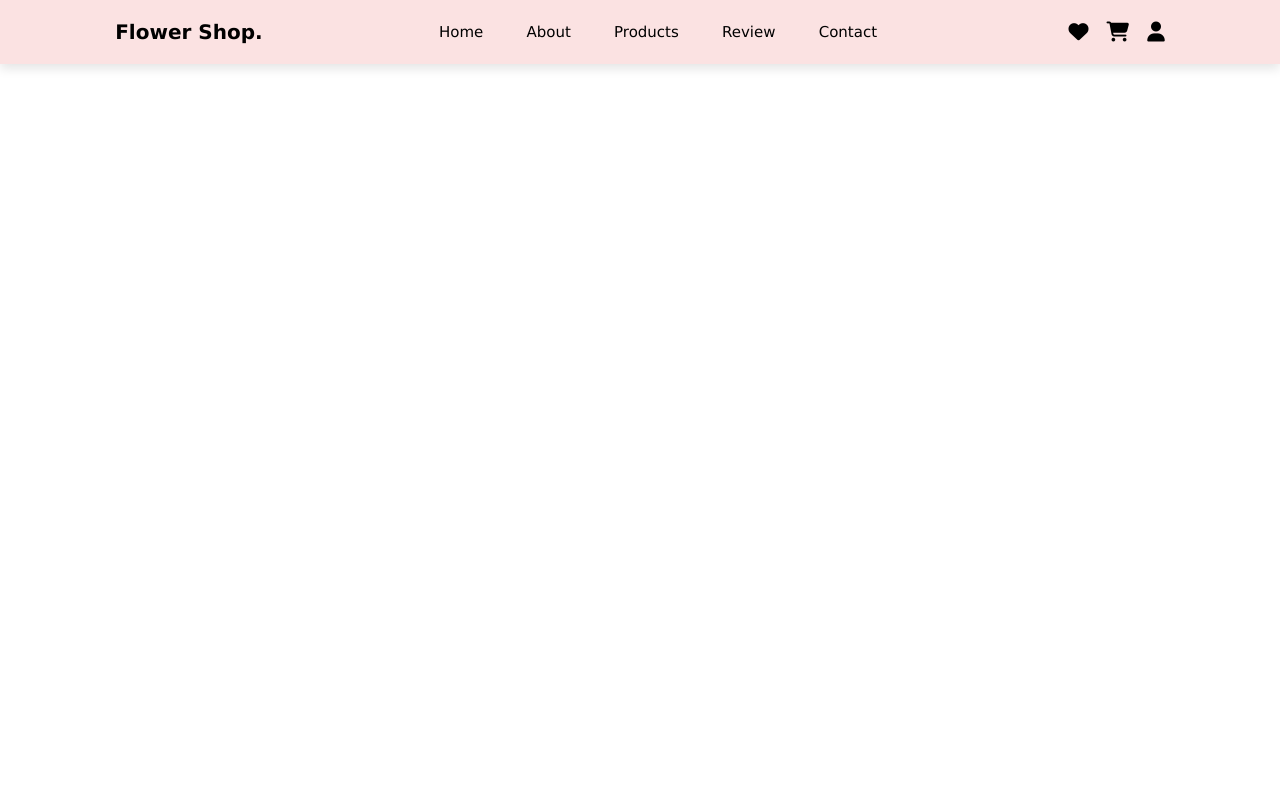
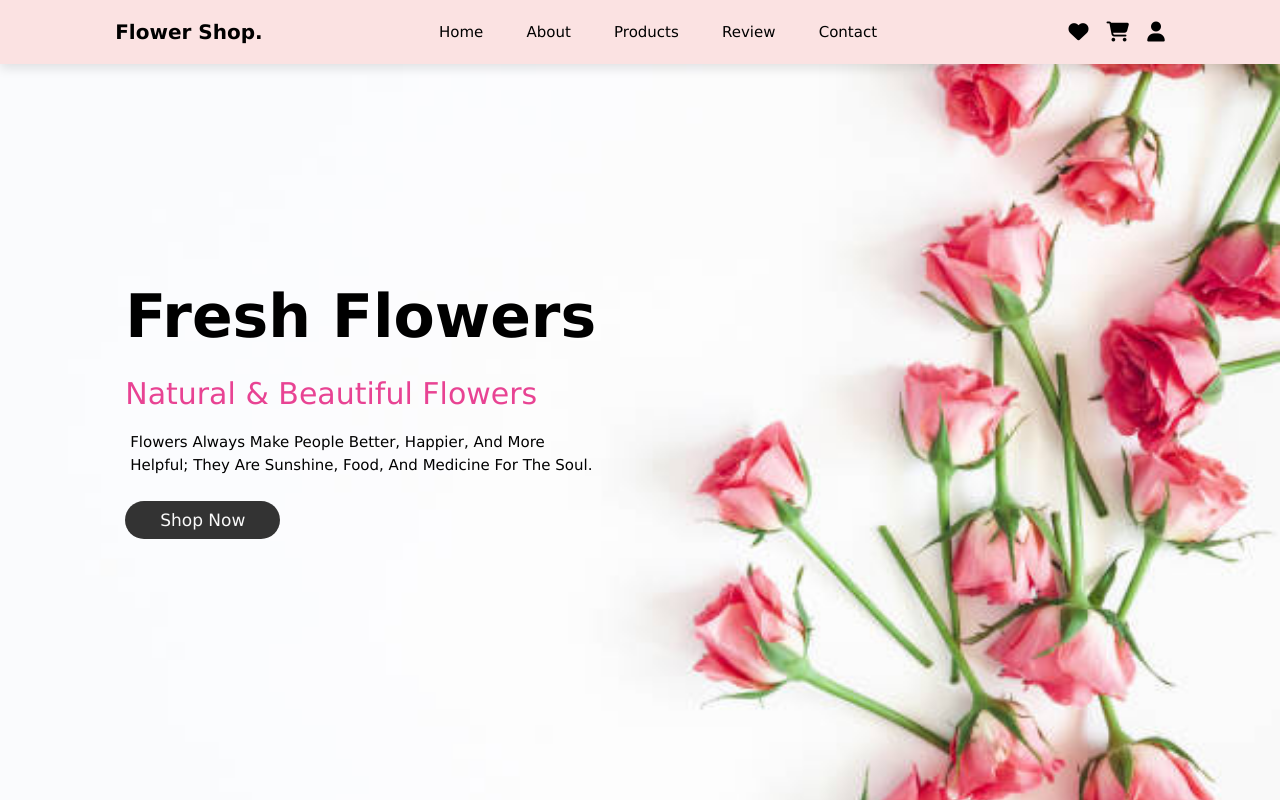
Before and after one commit to rybakova-auca-2021/Flowers-Shop, a plain HTML site: page index.html in a window 1280 px wide. Drawn offline with Linux system fonts and the light colour scheme.

Commit message:
home section done

```diff
--- a/css/styles.css
+++ b/css/styles.css
@@ -17,6 +17,25 @@ html {
     scroll-behavior: smooth;
     scroll-padding-top: 6rem;
     overflow-x: hidden;
+}
+section {
+    padding: 2rem 9%;
+}
+
+.btn {
+    display: inline-block;
+    margin-top: 1rem;
+    margin-left: 1rem;
+    border-radius: 5rem;
+    background:#333;
+    color:rgb(250, 250, 250);
+    padding: .9rem 3.5rem;
+    cursor: pointer;
+    font-size: 1.7rem;
+}
+
+.btn:hover{
+    background: var(--pink);
 }
 
 header {
@@ -71,6 +90,41 @@ header .fa-bars {
     display: none;
 }
 
+.home{
+    display: flex;
+    align-items:center;
+    min-height:100vh;
+    background: url(../images/flower_background_home.jpg) no-repeat;
+    background-size: cover;
+    background-position: center;
+ }
+
+.home .content{
+    max-width: 50rem;
+    align-items: center;
+}
+
+.home .content h3{
+    font-size: 6rem;
+    color: black;
+    padding: 1rem;
+    line-height: 1.5;
+}
+
+.home .content span{
+    font-size: 3rem;
+    color: var(--pink);
+    padding: 1rem;
+    line-height: 1.5;
+}
+.home .content p{
+    font-size: 1.5rem;
+    color: black;
+    text-decoration: double;
+    padding: 1.5rem;
+    line-height: 1.5;
+}
+
 
 @media (max-width: 991px) {
     html{
@@ -78,6 +132,12 @@ header .fa-bars {
     }
     header {
         padding: 2rem;
+    }
+    section {
+        padding: 2rem;
+    }
+    .home {
+        background-position: left;
     }
 }
 
@@ -90,9 +150,9 @@ header .fa-bars {
         top:100%; left:0; right:0;
         background: #eee;
         border-top: .1rem solid rgba(0, 0, 0, .1);
-        clip-path: polygon(0 0, 100% 0, 100% 100%, 0 100%);
+        clip-path: polygon(0 0, 100% 0, 100% 0, 0 0);
     }
-    header #toggler:checked ~ .navbar {
+    header #toggler:checked~ .navbar {
         clip-path: polygon(0 0, 100% 0, 100% 100%, 0 100%);
     }
 
@@ -103,6 +163,14 @@ header .fa-bars {
         border-top: .1rem solid rgba(0, 0, 0, .1);
         display: block;
     }
+
+    .home .content h3{
+        font-size: 5rem;
+    }
+
+    .home .content span{
+        font-size: 2.5rem;
+    }
 }
 
 @media (max-width: 450px) {
--- a/index.html
+++ b/index.html
@@ -1,5 +1,6 @@
 <!DOCTYPE html>
 <html lang="en">
+
 <head>
     <meta charset="UTF-8">
     <meta http-equiv="X-UA-Compatible" content="IE=edge">
@@ -12,7 +13,9 @@
     <!-- custom css -->
     <link rel="stylesheet" href="css/styles.css">
 </head>
+
 <body>
+    <!-- Header section starts -->
     <header>
         <input type="checkbox" name="" id="toggler">
         <label for="toggler" class="fas fa-bars"></label>
@@ -31,6 +34,22 @@
             <a href="#" class="fas fa-user"></a>
         </div>
     </header>
+    <!-- header section ends -->
+
+    <!-- home section starts -->
+    <section class="home" id="home">
+
+        <div class="content">
+            <h3>Fresh Flowers</h3>
+            <span>natural & beautiful flowers</span>
+            <p>
+                Flowers always make people better, happier, and more helpful; they are sunshine, food, and medicine for the soul.
+            </p>
+            <a href="#" class="btn">Shop now</a>
+        </div>
+
+    </section>
 
 </body>
+
 </html>
```
Also changed, not shown: images/flower_background_home.jpg (added).
